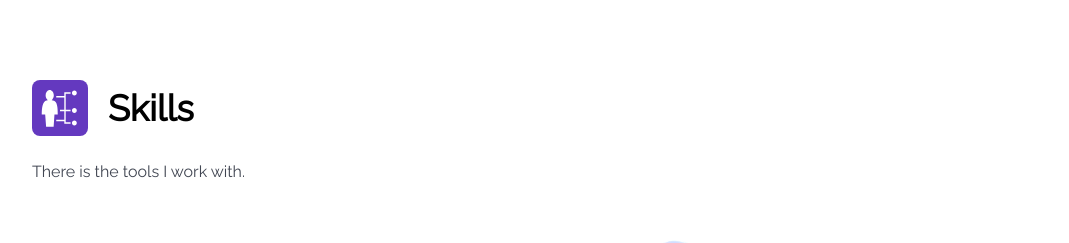
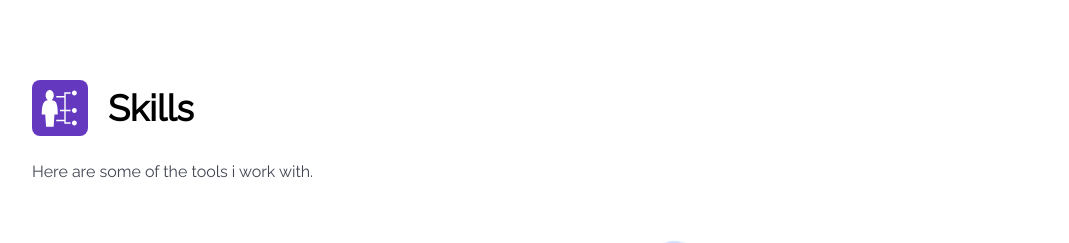
Before and after one commit to Meriemchm/ch-react-self-portfolio, a React (Vite) app in the folder client/: page / in a window 1280 px wide. Shown: the part 1600-1843 px from the top of the page, without its empty margins (96-1165 px from the left). Built offline with nearby package versions, Linux system fonts and the light colour scheme; no server answers.

Commit message:
Fix description text in Skills component for grammatical accuracy

```diff
--- a/client/src/components/Skills/Skills.jsx
+++ b/client/src/components/Skills/Skills.jsx
@@ -18,7 +18,7 @@ const Skills = () => {
         <Title
           icon={<GiSkills size={40} className="text-white" />}
           title="Skills"
-          description="There is the tools I work with."
+          description="Here are some of the tools i work with."
         />
 
         {/* wrapper en row */}
```
